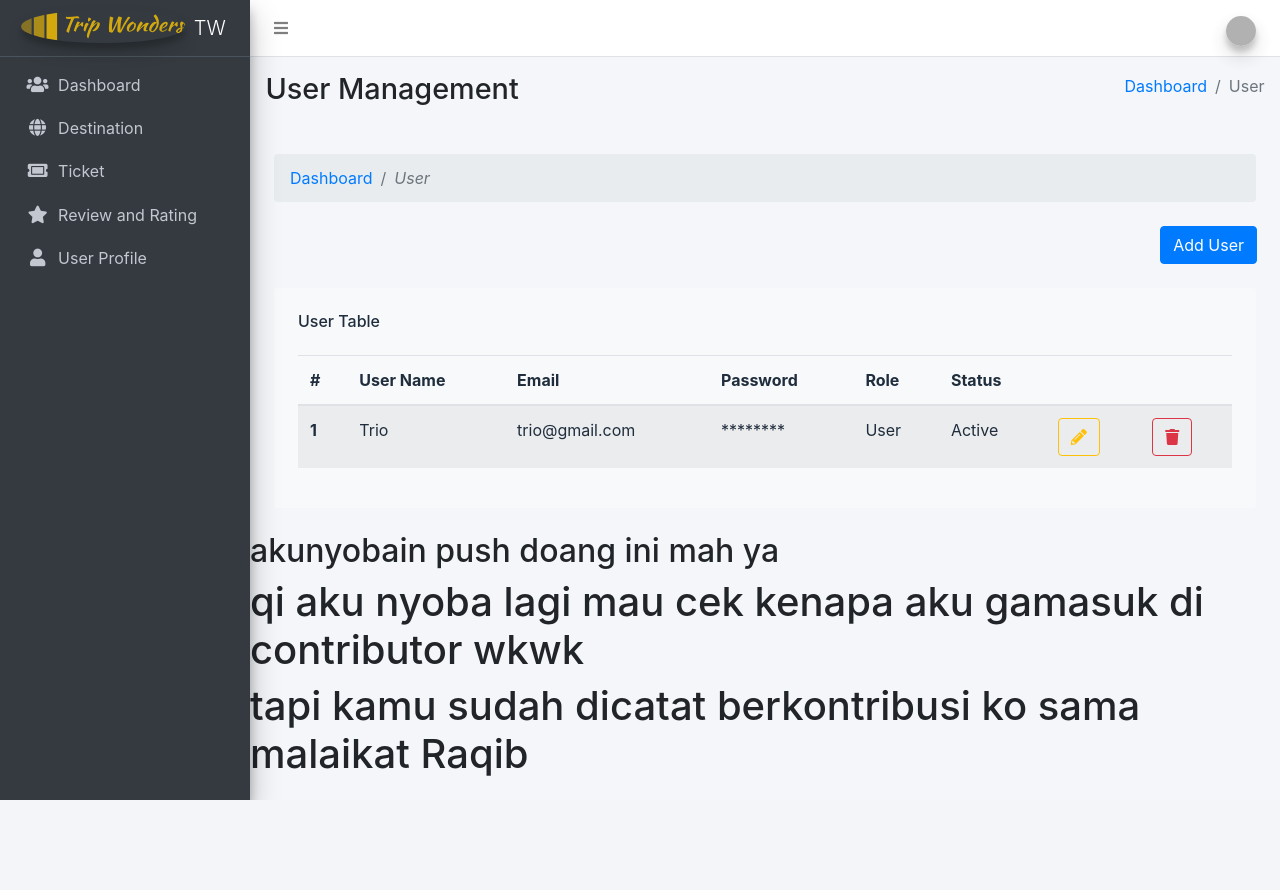
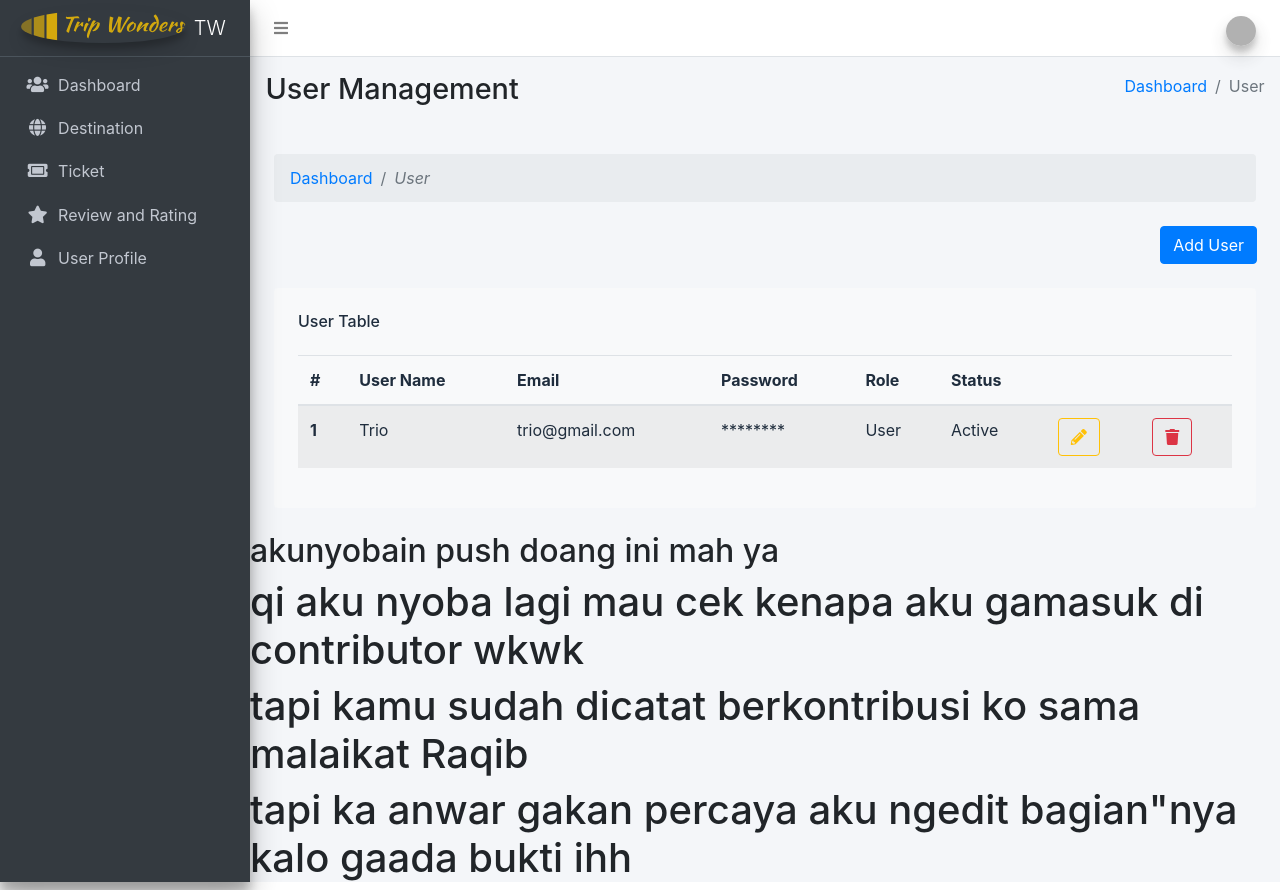
Before and after one commit to rkhawariz/teamProject, a Flask app: template templates/manajemen_user.html in a window 1280 px wide. Before the commit the page ends 800 px from the top, so only its background shows below. Run offline with Flask 3, Linux system fonts and the light colour scheme; the template is opened without the code that fills it, so the values that code supplies are empty; some libraries are stand-ins or nearby versions; grey boxes are pictures that could not be loaded.

Commit message:
Update manajemen_user.html
mogabisa

```diff
--- a/templates/manajemen_user.html
+++ b/templates/manajemen_user.html
@@ -22,6 +22,7 @@
     <nav aria-label="breadcrumb" class="m-4 ">
         <ol class="breadcrumb">
             <li class="breadcrumb-item"><a href="#">Dashboard</a></li>
+
             <li class="breadcrumb-item active" aria-current="page"><i>User</i></li>
         </ol>
     </nav>
@@ -196,3 +197,4 @@
 <h2>akunyobain push doang ini mah ya</h2>
 <h1>qi aku nyoba lagi mau cek kenapa aku gamasuk di contributor wkwk</h1>
 <h1>tapi kamu sudah dicatat berkontribusi ko sama malaikat Raqib</h1>
+<h1>tapi ka anwar gakan percaya aku ngedit bagian"nya kalo gaada bukti ihh </h1>
```
